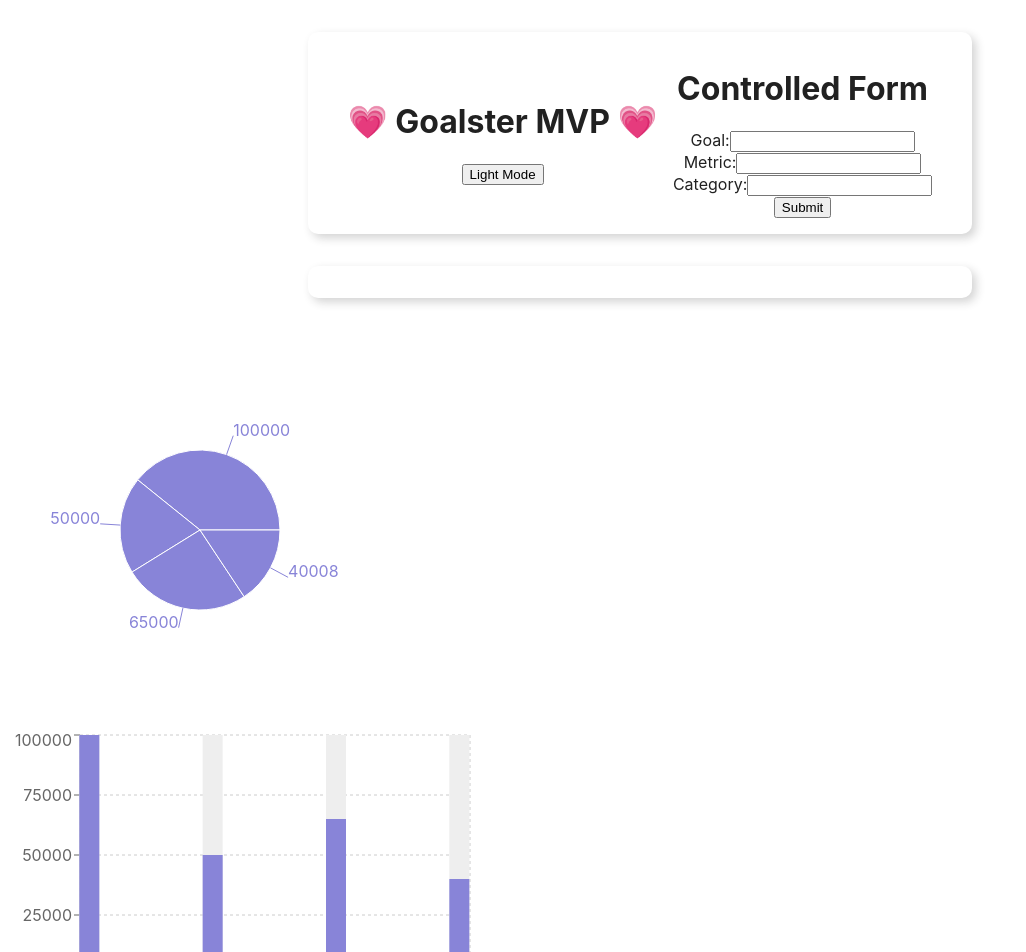
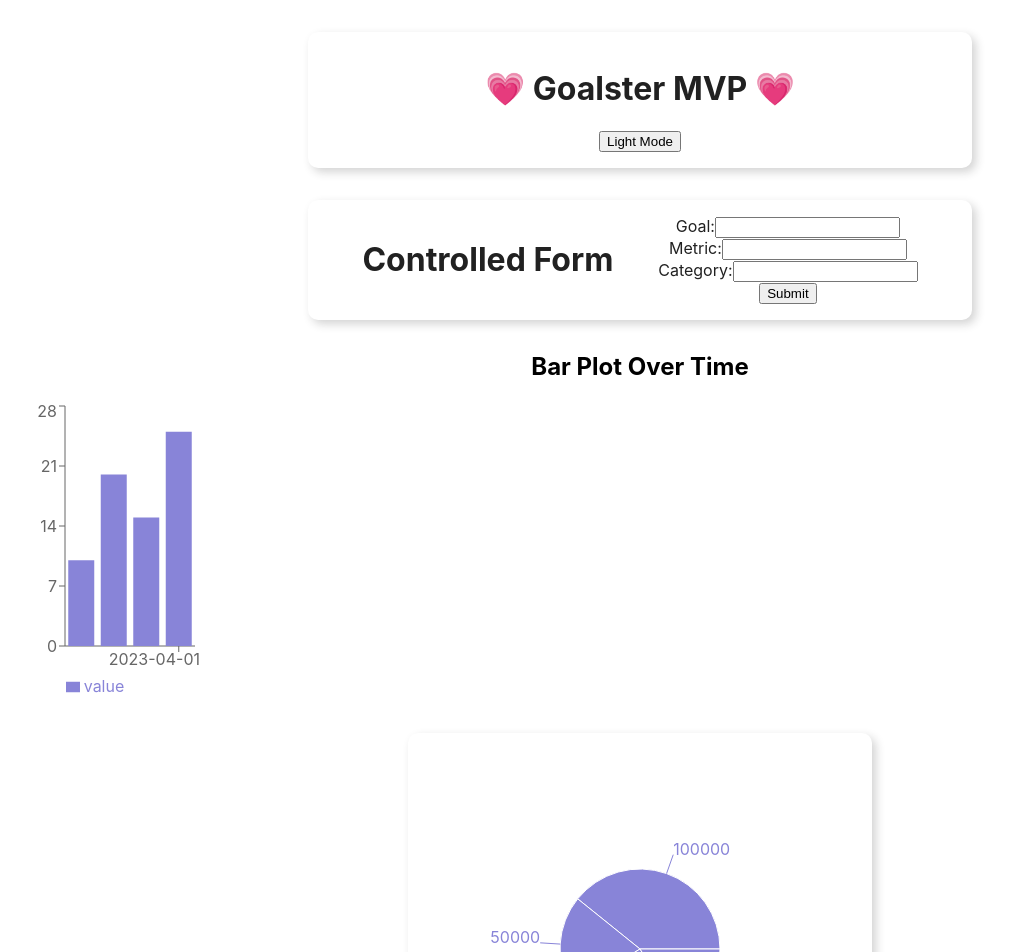
Before and after one commit to benjamin-jacobson/SE-Phase-2-Project, a React (Create React App) app: page / in a window 1280 px wide. Shown: the top 952 px of the page, without its empty margins (0-1026 px from the left). Built offline with nearby package versions, Linux system fonts and the light colour scheme.

Commit message:
commit prior to modifying form to include select options of category

```diff
--- a/package.json
+++ b/package.json
@@ -6,6 +6,7 @@
     "@testing-library/jest-dom": "^5.17.0",
     "@testing-library/react": "^13.4.0",
     "@testing-library/user-event": "^13.5.0",
+    "json-server": "^0.17.4",
     "react": "^18.2.0",
     "react-dom": "^18.2.0",
     "react-router-dom": "^6.20.1",
--- a/src/App.js
+++ b/src/App.js
@@ -4,7 +4,9 @@ import { PieChart, Pie, Legend, Tooltip, ResponsiveContainer } from 'recharts';
 import { BarChart, Bar, Cell, XAxis, YAxis, CartesianGrid } from 'recharts';
 import MyForm from './components/MyForm';
 import Header from './components/Header';
+// import BarPlotOverTime from './components/BarChartOverTime';
 import React, { useState } from 'react';
+// import { BarChart, Bar, XAxis, YAxis, Tooltip, Legend } from 'recharts';
 
 function App() {
 
@@ -21,20 +23,37 @@ function App() {
     {name:"Sloths", value: 40008},
   ];
 
+  const datatime = [
+    { date: "2023-01-01", value: 10 },
+    { date: "2023-02-01", value: 20 },
+    { date: "2023-03-01", value: 15 },
+    { date: "2023-04-01", value: 25 },
+  ];
+
+
   return (
 
     <div style={{textAlign:"center"}} >
 
       <div className={"App " + (isDarkMode ? "dark" : "light")}>
       <Header isDarkMode={isDarkMode} onDarkModeClick={handleDarkModeClick} />
-
-      <div>
+      </div>
+      <div className={"App " + (isDarkMode ? "dark" : "light")}>
       <h1>Controlled  Form</h1>
       <MyForm />
     </div>
-    </div>
-    <div  className={"App " + (isDarkMode ? "dark" : "light")}/>
-      <PieChart width={400} height={400}>
+
+      <h2>Bar Plot Over Time</h2>
+      <BarChart width={200} height={300} data={datatime}>
+        <XAxis dataKey="date" type="category" />
+        <YAxis />
+        <Tooltip />
+        <Legend />
+        <Bar dataKey="value" fill="#8884d8" />
+      </BarChart>
+
+
+      <PieChart className={"App " + (isDarkMode ? "dark" : "light")} width={400} height={400}>
           <Pie
             dataKey="value"
             isAnimationActive={false}
@@ -52,7 +71,7 @@ function App() {
           <Bar dataKey="value" fill="#8884d8" />
         </BarChart> */}
 
-        <BarChart
+        <BarChart className={"App " + (isDarkMode ? "dark" : "light")}
           width={500}
           height={300}
           data={data}
--- /dev/null
+++ b/src/components/BarChartOverTime.js
@@ -0,0 +1,27 @@
+import React from 'react';
+import { BarChart, Bar, XAxis, YAxis, Tooltip, Legend } from 'recharts';
+
+const BarPlotOverTime = () => {
+  // Fake data and array of dates
+  const data = [
+    { date: "2023-01-01", value: 10 },
+    { date: "2023-02-01", value: 20 },
+    { date: "2023-03-01", value: 15 },
+    { date: "2023-04-01", value: 25 },
+  ];
+
+  return (
+    <div>
+      <h2>Bar Plot Over Time</h2>
+      <BarChart width={600} height={300} data={data}>
+        <XAxis dataKey="date" type="category" />
+        <YAxis />
+        <Tooltip />
+        <Legend />
+        <Bar dataKey="value" fill="#8884d8" />
+      </BarChart>
+    </div>
+  );
+};
+
+export default BarPlotOverTime;
```
Also changed, not shown: 2 other files (tests, documents, lock files or other folders).
